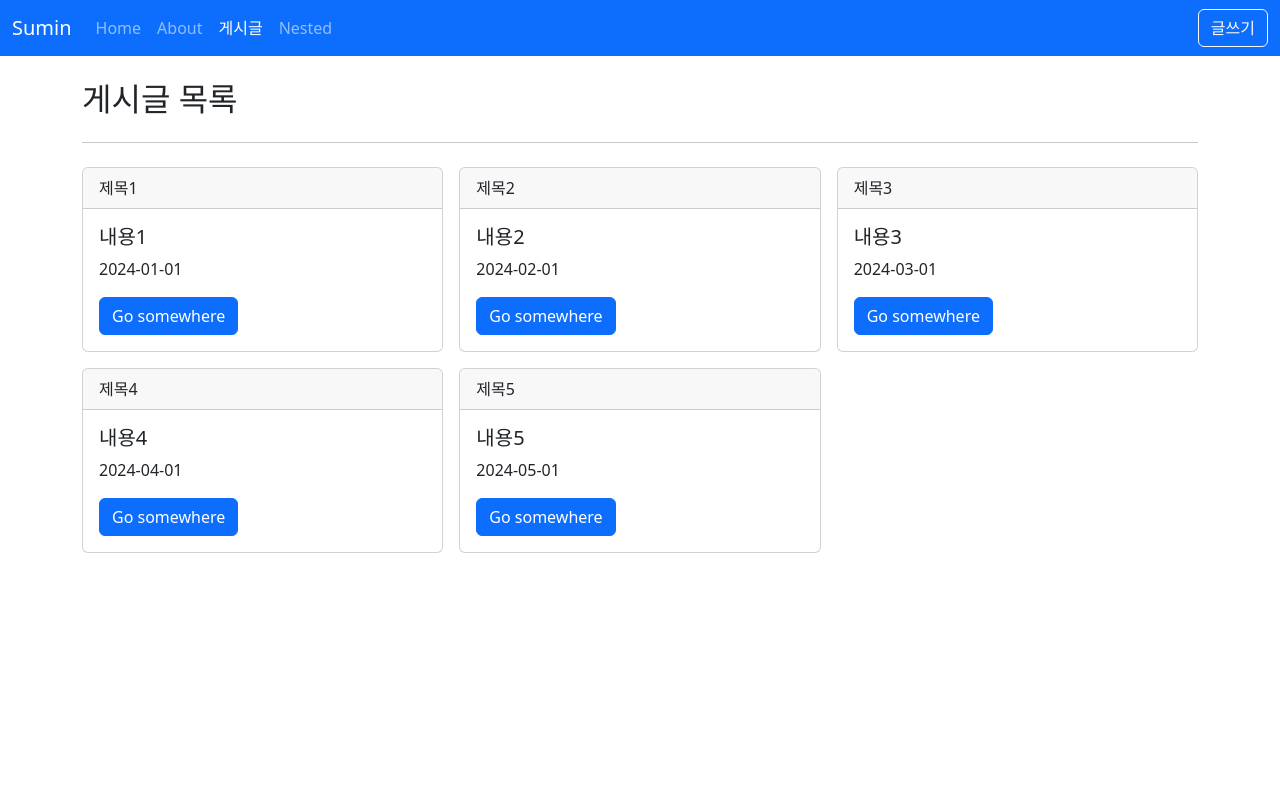
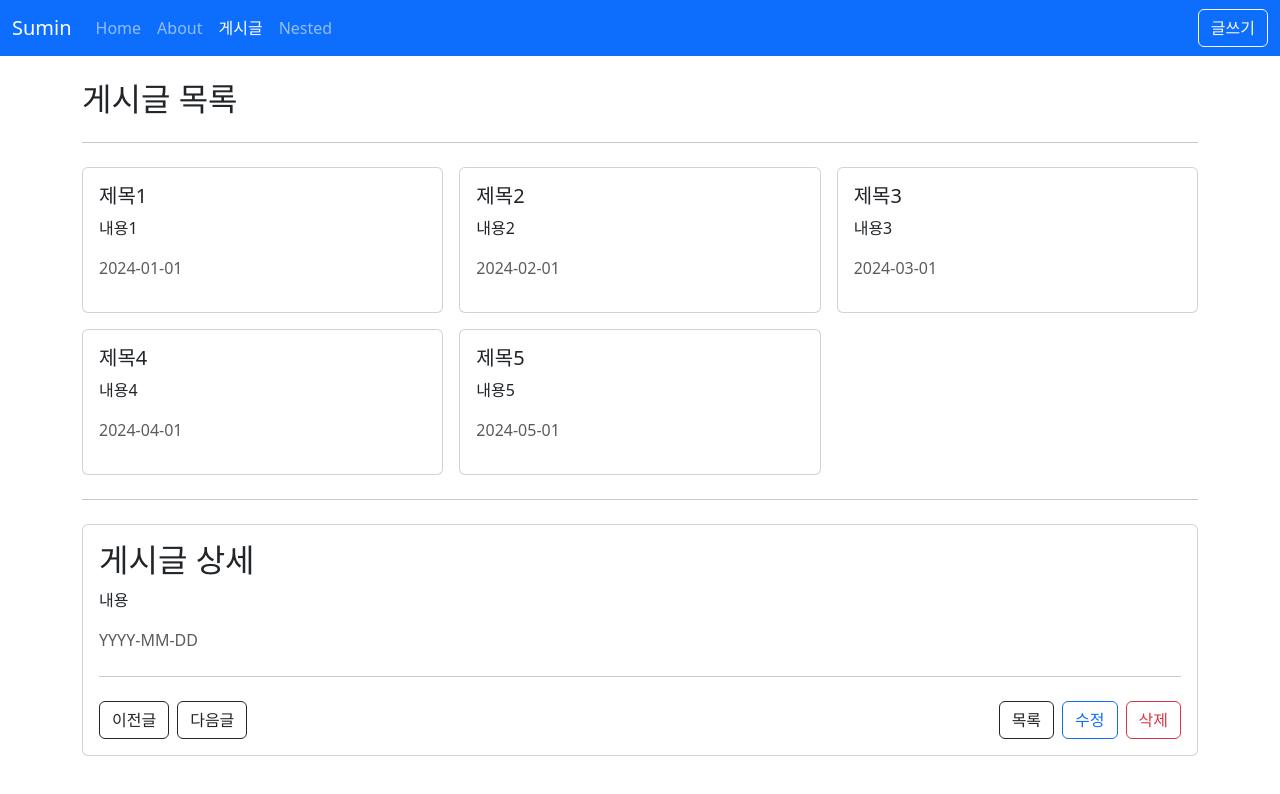
Before and after one commit to sum529-create/vue-board, a Vue app: page /posts in a window 1280 px wide. Shown: the top 794 px of the page. Built offline with nearby package versions, Linux system fonts and the light colour scheme.

Commit message:
feat: 페이지 컴포넌트 props 전달

```diff
--- a/src/api/posts.js
+++ b/src/api/posts.js
@@ -6,6 +6,10 @@ const posts = [
   { id: 5, title: "제목5", content: "내용5", createdAt: "2024-05-01" },
 ];
 
-export default function getPosts() {
+export function getPosts() {
   return posts;
 }
+
+export function getPostById(id) {
+  return posts.map((e) => e.id === id);
+}
--- /dev/null
+++ b/src/components/AppCard.vue
@@ -0,0 +1,13 @@
+<template>
+  <div class="card">
+    <div v-if="$slots.header" class="card-header">
+      <slot name="header" />
+    </div>
+    <div v-if="$slots.default" class="card-body">
+      <slot />
+    </div>
+    <div v-if="$slots.footer" class="card-footer">
+      <slot name="footer" />
+    </div>
+  </div>
+</template>
--- a/src/components/posts/PostItem.vue
+++ b/src/components/posts/PostItem.vue
@@ -1,17 +1,17 @@
 <template>
-  <div class="card">
-    <div class="card-header">{{ title }}</div>
-    <div class="card-body">
-      <h5 class="card-title">{{ content }}</h5>
+  <app-card>
+    <template #default>
+      <h5 class="card-title">{{ title }}</h5>
       <p class="card-text">
-        {{ createdAt }}
+        {{ content }}
       </p>
-      <a href="#" class="btn btn-primary">Go somewhere</a>
-    </div>
-  </div>
+      <p class="text-muted">{{ createdAt }}</p>
+    </template>
+  </app-card>
 </template>
 
 <script setup>
+import AppCard from "../AppCard.vue";
 const props = defineProps({
   title: {
     type: String,
--- a/src/router/index.js
+++ b/src/router/index.js
@@ -36,6 +36,12 @@ const routes = [
     path: "/posts/:id",
     name: "PostDetail",
     component: PostDetailView,
+    // props: true,
+    props: (route) => {
+      return {
+        id: parseInt(route.params.id),
+      };
+    },
   },
   {
     path: "/posts/:id/edit",
--- a/src/views/post/PostDetailView.vue
+++ b/src/views/post/PostDetailView.vue
@@ -26,11 +26,30 @@
 </template>
 
 <script setup>
-import { useRoute, useRouter } from "vue-router";
+import { getPostById } from "@/api/posts";
+import { onMounted, ref } from "vue";
+import { useRouter } from "vue-router";
+
+// props
+const props = defineProps({
+  id: String,
+});
 
 // data
 const router = useRouter();
-const route = useRoute();
+// const { id } = props;
+const form = ref({});
+
+// mounted
+onMounted(() => {
+  fetchPost();
+});
+
+// methods
+const fetchPost = () => {
+  const data = getPostById(props.id);
+  form.value = { ...data };
+};
 
 const goPage = (type) => {
   if (type) {
@@ -41,7 +60,7 @@ const goPage = (type) => {
     } else {
       router.push({
         name: "PostEdit",
-        params: { id: route.params.id },
+        params: { id: props.id },
       });
     }
   }
--- a/src/views/post/PostListView.vue
+++ b/src/views/post/PostListView.vue
@@ -12,14 +12,20 @@
         />
       </div>
     </div>
+    <hr class="my-4" />
+    <app-card>
+      <post-detail-view id="1" />
+    </app-card>
   </div>
 </template>
 
 <script setup>
-import getPosts from "@/api/posts";
+import { getPosts } from "@/api/posts";
 import PostItem from "@/components/posts/PostItem.vue";
+import PostDetailView from "./PostDetailView.vue";
 import { onMounted, ref } from "vue";
 import { useRouter } from "vue-router";
+import AppCard from "@/components/AppCard.vue";
 
 // data
 const posts = ref([]);
```
